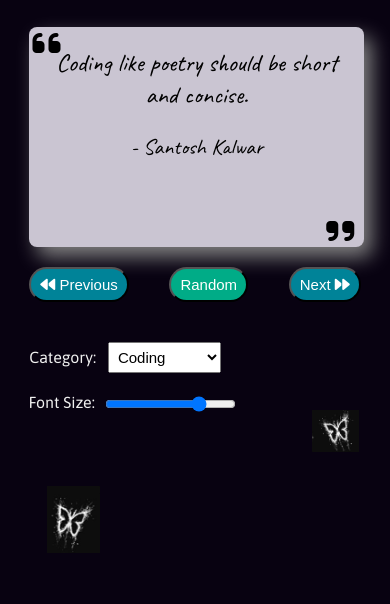
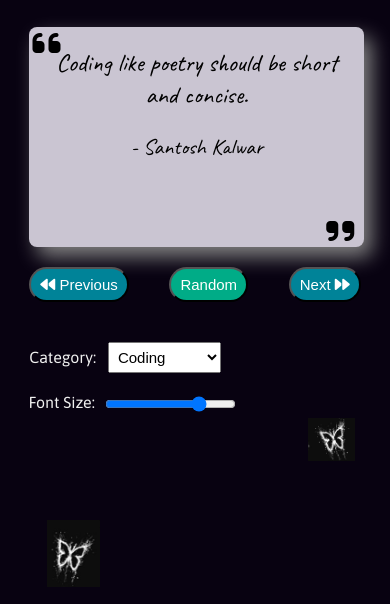
Before and after one commit to Binisha1/QuoteGenerator_task, a plain HTML site: page index.html in a window 390 px wide. Both pictures are taken after a click on the element 337 px from the left and 49 px from the top of the page. Shown: the part 240-844 px from the top of the page. Drawn offline with Linux system fonts and the light colour scheme.

Commit message:
fixing responsive design

```diff
--- a/styles.css
+++ b/styles.css
@@ -291,7 +291,7 @@ body.darkmode {
 }
 
 /*responsive*/
-@media only screen and (max-width: 767px) {
+@media (max-width: 720px) {
   .container {
     width: 85%;
   }
@@ -409,7 +409,7 @@ body.darkmode {
   }
   .darkbutterfly3 {
     position: absolute;
-    top: 86%;
+    top: 90%;
     left: 12%;
     height: 8%;
   }
@@ -421,8 +421,8 @@ body.darkmode {
   }
   .darkbutterfly5 {
     position: absolute;
-    top: 77%;
-    right: 8%;
+    top: 78%;
+    right: 9%;
     height: 5%;
   }
 }
```
